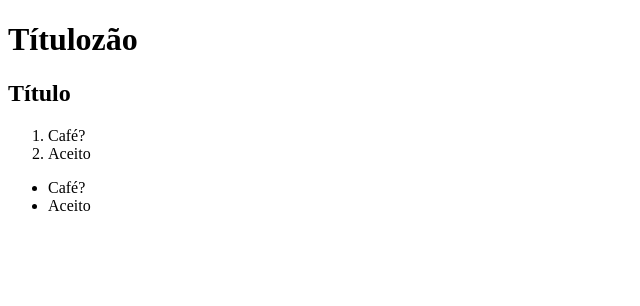
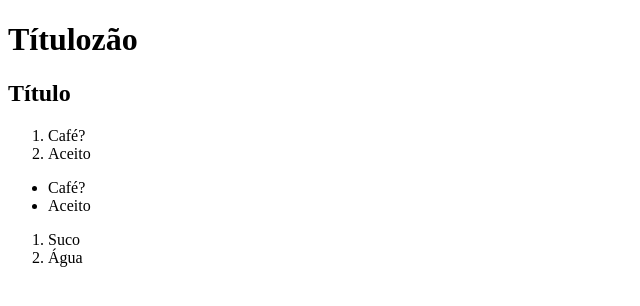
Before and after one commit to joaolhcb/joaolhcb.github.io, a plain HTML site: page index.html in a window 1280 px wide. Shown: the whole page, without its empty margins (0-640 px from the left). Drawn offline with Linux system fonts and the light colour scheme.

Commit message:
Mudanças

```diff
--- a/index.html
+++ b/index.html
@@ -20,5 +20,13 @@
         <li>Aceito</li>
     </ul>
 
+    <ol>
+
+        <li>Suco</li>
+        <li>Água</li>
+
+
+    </ol>
+
 </body>
 </html>
```
